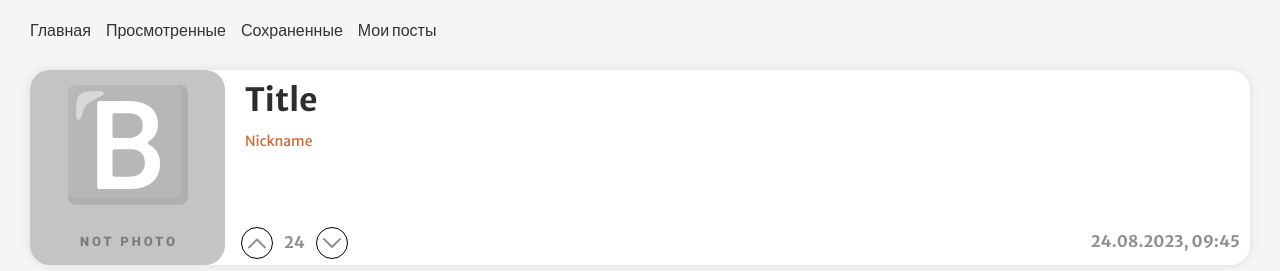
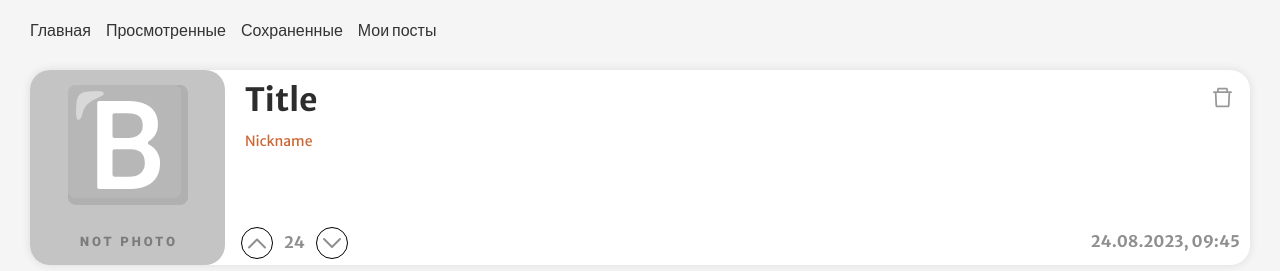
Before and after one commit to chalkinanatalya/blogget-react-js, a React (Create React App) app: page / in a window 1280 px wide. Shown: the part 142-413 px from the top of the page. Built offline with nearby package versions, Linux system fonts and the light colour scheme; the HTML template or start-up script is replaced by a standard one.

Commit message:
new components

```diff
--- /dev/null
+++ b/src/components/Main/List/Post/Content/Content.jsx
@@ -0,0 +1,18 @@
+import style from './Content.module.css';
+import PropTypes from 'prop-types';
+
+export const Content = ({postData}) => {
+  const {title, author} = postData;
+  return (
+    <div className={style.content}>
+      <h2 className={style.title}>
+        <a className={style.linkPost} href="#post">{title}</a>
+      </h2>
+      <a className={style.linkAuthor} href="#author">{author}</a>
+    </div>
+  );
+};
+
+Content.propTypes = {
+  postData: PropTypes.object,
+};
--- /dev/null
+++ b/src/components/Main/List/Post/Content/Content.module.css
@@ -0,0 +1,64 @@
+
+  .content {
+    grid-area: content;
+    padding-top: 10px;
+    padding-right: 10px;
+    margin-bottom: 10px;
+  }
+
+  .linkPost {
+    overflow: hidden;
+    -webkit-line-clamp: 2;
+    -webkit-box-orient: vertical;
+    display: -webkit-box;
+    font-weight: 700;
+    font-size: 18px;
+    line-height: 130%;
+    color: #2d2d2d;
+    margin-bottom: 10px;
+    transition: color 0.36s ease-in-out;
+  }
+
+  .linkPost:after {
+    content: '';
+    position: absolute;
+    inset: 0;
+    border-radius: 20px;
+    transition: box-shadow 0.36s ease-in-out;
+  }
+
+  .linkAuthor {
+    position: relative;
+    font-size: 12px;
+    line-height: 14px;
+    color: #cc6633;
+    transition: color 0.36s ease-in-out;
+  }
+
+  .linkAuthor:hover {
+    color: #2d2d2d;
+  }
+
+  @media (min-width: 580px) {
+
+  .linkPost {
+      font-size: 26px;
+    }
+    .linkPost:hover {
+      color: #cc6633;
+    }
+
+    .linkPost:hover:after {
+      box-shadow: 0px 0px 15px rgba(0, 0, 0, 0.2);
+    }
+
+    .linkAuthor {
+      font-size: 14px;
+    }
+}
+
+ @media (min-width: 768px) {
+    .linkPost {
+      font-size: 32px;
+    }
+  }
--- /dev/null
+++ b/src/components/Main/List/Post/Content/index.jsx
@@ -0,0 +1,2 @@
+import {Content} from './Content';
+export default Content;
--- a/src/components/Main/List/Post/Post.jsx
+++ b/src/components/Main/List/Post/Post.jsx
@@ -3,18 +3,37 @@ import PropTypes from 'prop-types';
 import notphoto from './img/notphoto.jpg';
 import {formatDate} from '../../../../utils/formatDate';
 import {Rating} from './Rating/Rating';
+import {Content} from './Content/Content';
 
 export const Post = ({postData}) => {
-  const {title, author, ups, date} = postData;
+  const {title, ups, date} = postData;
   return (
     <li className={style.post}>
       <img className={style.img} src={notphoto} alt={title} />
-      <div className={style.content}>
-        <h2 className={style.title}>
-          <a className={style.linkPost} href="#post">{title}</a>
-        </h2>
-        <a className={style.linkAuthor} href="#author">{author}</a>
-      </div>
+      <button className={style.delete}>
+        <svg
+          width='24'
+          height='24'
+          viewBox='0 0 24 24'
+          xmlns='http://www.w3.org/2000/svg'
+        >
+          <path
+            d='M8.4375 4.3125H8.25C8.35313 4.3125 8.4375 4.22813 8.4375
+    4.125V4.3125H15.5625V4.125C15.5625 4.22813 15.6469 4.3125 15.75
+    4.3125H15.5625V6H17.25V4.125C17.25 3.29766 16.5773 2.625 15.75
+    2.625H8.25C7.42266 2.625 6.75 3.29766 6.75
+    4.125V6H8.4375V4.3125ZM20.25 6H3.75C3.33516 6 3 6.33516 3
+    6.75V7.5C3 7.60313 3.08437 7.6875 3.1875 7.6875H4.60312L5.18203
+    19.9453C5.21953 20.7445 5.88047 21.375 6.67969
+    21.375H17.3203C18.1219 21.375 18.7805 20.7469 18.818
+    19.9453L19.3969 7.6875H20.8125C20.9156 7.6875 21 7.60313 21
+    7.5V6.75C21 6.33516 20.6648 6 20.25 6ZM17.1398
+    19.6875H6.86016L6.29297 7.6875H17.707L17.1398 19.6875Z'
+            fill='currentColor'
+          />
+        </svg>
+      </button>
+      <Content postData={postData}/>
       <Rating ups={ups}/>
       <time className={style.date} dateTime={date}>{formatDate(date)}</time>
     </li>
```
